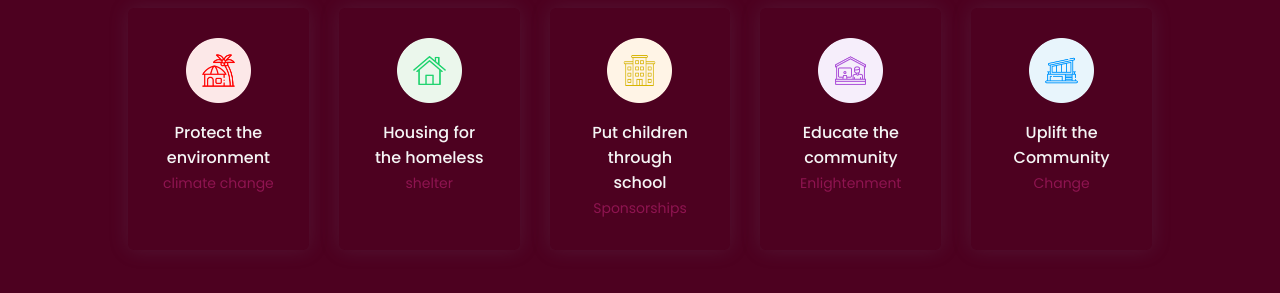
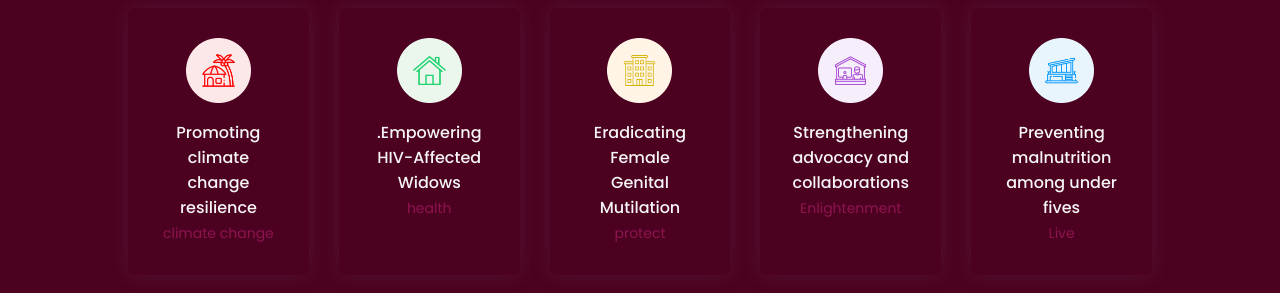
Before and after one commit to boyani-Otieno/gati-foundation, a React (Create React App) app: page / in a window 1280 px wide. Shown: the part 1040-1333 px from the top of the page. Built offline with nearby package versions, Linux system fonts and the light colour scheme.

Commit message:
edit featured objectives

```diff
--- a/src/components/data/Data.js
+++ b/src/components/data/Data.js
@@ -27,28 +27,28 @@ export const nav = [
 export const featured = [
   {
     cover: "../images/hero/h1.png",
-    name: "Protect the environment",
+    name: "Promoting climate change resilience",
     total: "climate change",
   },
   {
     cover: "../images/hero/h2.png",
-    name: "Housing for the homeless",
-    total: "shelter",
+    name: ".Empowering HIV-Affected Widows",
+    total: "health",
   },
   {
     cover: "../images/hero/h3.png",
-    name: "Put children through school",
-    total: "Sponsorships",
+    name: "Eradicating Female Genital Mutilation",
+    total: "protect",
   },
   {
     cover: "../images/hero/h4.png",
-    name: "Educate the community",
+    name: "Strengthening advocacy and collaborations",
     total: "Enlightenment",
   },
   {
     cover: "../images/hero/h6.png",
-    name: "Uplift the Community",
-    total: "Change",
+    name: "Preventing malnutrition among under fives",
+    total: "Live",
   },
 ]
 export const list = [
```
